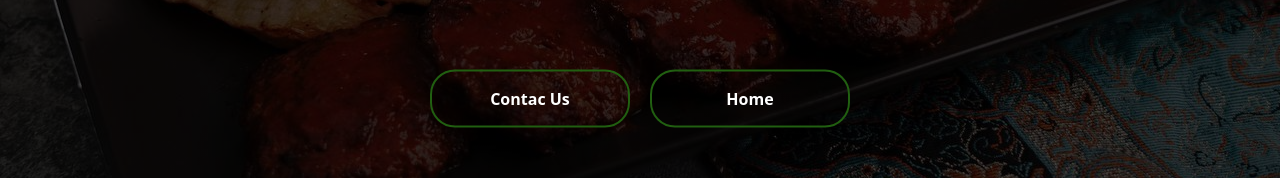
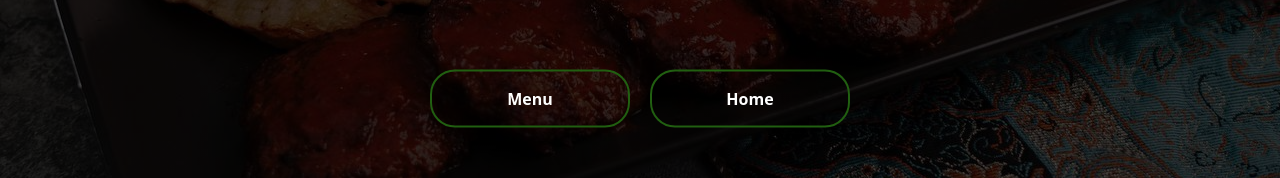
Before and after one commit to pouya-jafari/tanje-restaurant, a React (Vite) app: page / in a window 1280 px wide. Shown: the part 579-757 px from the top of the page. Built offline with nearby package versions, Linux system fonts and the light colour scheme; a web font is replaced by a local one.

Commit message:
added modifications for path of menu in intro page
Signed-off-by: Pouya Jafari <pouyajefri1080@outlook.com>

```diff
--- a/src/pages/Intro.tsx
+++ b/src/pages/Intro.tsx
@@ -4,6 +4,9 @@ const Intro = () => {
   const navigate = useNavigate();
   function NavigateHandler() {
     navigate("/home");
+  }
+  function menuNavigateHandler() {
+    navigate("/home/menu");
   }
   return (
     <div className="banner">
@@ -16,8 +19,8 @@ const Intro = () => {
         /> */}
         <p>طعم اصیل ایرانی</p>
         <div>
-          <button type="button">
-            <span></span>Contac Us
+          <button type="button" onClick={menuNavigateHandler}>
+            <span></span>Menu
           </button>
           <button type="button" onClick={NavigateHandler}>
             <span></span>Home
```
Also changed, not shown: src/pages/Menu.tsx (+0 -7 lines).
